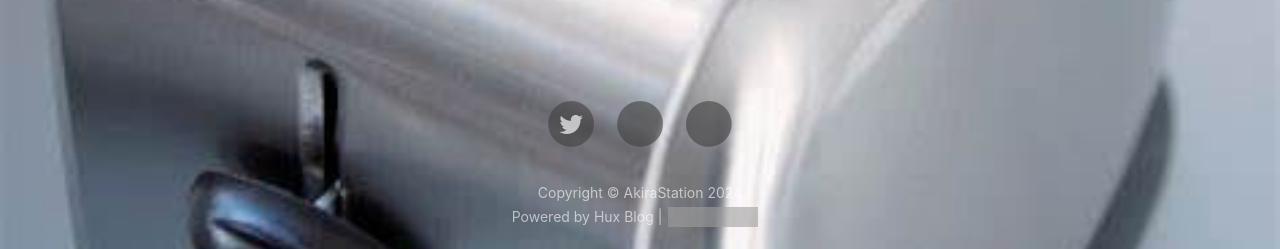
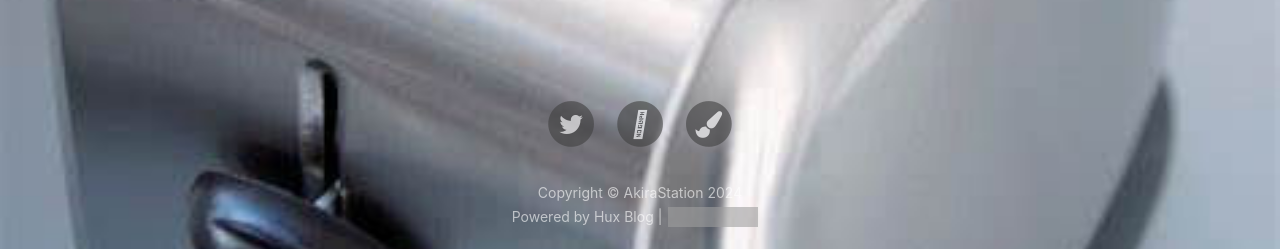
Before and after one commit to AkiraStation/AkiraStation.github.io, a Jekyll site: the page built from offline.html, in a window 1280 px wide. Shown: the part 651-900 px from the top of the page. Built offline with Jekyll 4.4.1, drawn with Linux system fonts in a browser that asks for light colours; nearby versions of some CDN libraries; comment, search, counter and statistics services are not loaded; grey boxes are pictures that could not be loaded.

Commit message:
update fa icon cdn, removed multilanguage abouts

```diff
--- a/_includes/sns-links.html
+++ b/_includes/sns-links.html
@@ -83,7 +83,7 @@
     <a target="_blank" href="https://space.bilibili.com/{{ site.bilibili_uid }}">
       <span class="fa-stack fa-lg">
         <i class="fa fa-circle fa-stack-2x"></i>
-        <i class="fa fa-bilibili fa-stack-1x fa-inverse"></i>
+        <i class="fa-television fa-stack-1x fa-inverse"></i>
       </span>
     </a>
   </li>
@@ -93,7 +93,7 @@
     <a target="_blank" href="https://www.wilddream.net/user/{{ site.wilddream_username }}">
       <span class="fa-stack fa-lg">
         <i class="fa fa-circle fa-stack-2x"></i>
-        <i class="fa fa-wilddream fa-stack-1x fa-inverse"></i>
+        <i class="fa fa-paint-brush fa-stack-1x fa-inverse"></i>
       </span>
     </a>
   </li>
--- a/about.html
+++ b/about.html
@@ -7,7 +7,7 @@ header-mask: 0.3
 multilingual: true
 ---
 
-{% include multilingual-sel.html %}
+<!--{% include multilingual-sel.html %}-->
 
 <!-- Chinese Version -->
 <div class="zh post-container">
```
Also changed, not shown: other parts of about.html (+2 -2 lines).
